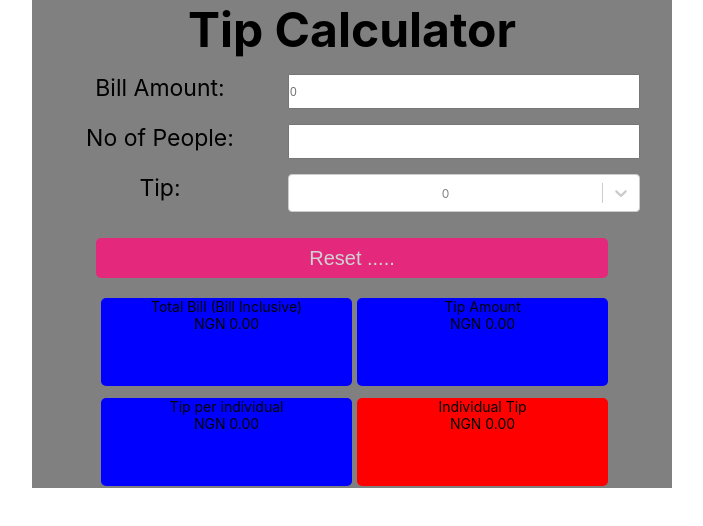
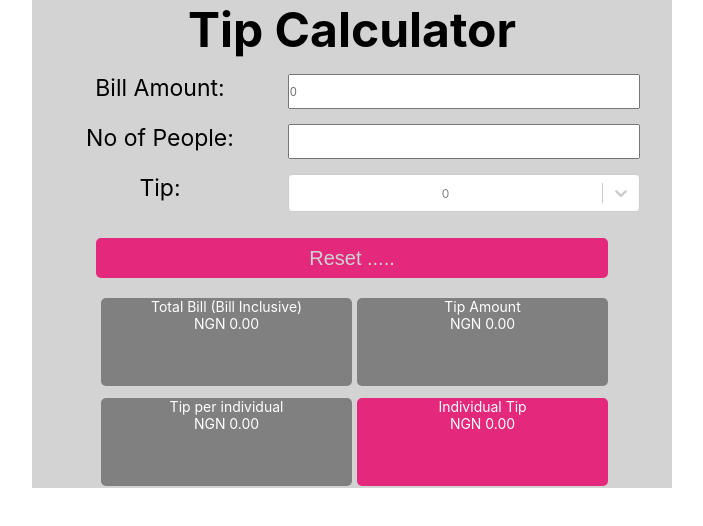
Before and after one commit to rico4pepe/rico4pepe.github.io, a React (Create React App) app: page / in a window 1280 px wide. Shown: the top 526 px of the page, without its empty margins (288-991 px from the left). Built offline with nearby package versions, Linux system fonts and the light colour scheme.

Commit message:
Correcting color gradients

```diff
--- a/src/App.css
+++ b/src/App.css
@@ -1,20 +1,20 @@
 .app{
   display: grid;
   place-items: center;
-  background-color: gray;
+  background-color: lightgray;
 
 }
 
 .container{
   width: 100%;
-  diplay: flex;
+  /* display: flex; */
 
 }
 
 .center-app {
   margin-right: 25%;
   margin-left: 25%;
-  background-color: gray;
+  background-color: lightgray;
   text-align: center;
 }
 
@@ -64,14 +64,15 @@ label{
   justify-content: space-between;
   border-radius: 5px;
   font-size: 14px;
+  color:white;
 }
 
 .blue_color{
-  background-color: blue;
+  background-color: gray;
 }
 
 .red_color{
-  background-color: red;
+  background-color: #E4287C;
 }
 
 
```
Also changed, not shown: src/App.js (line endings or trailing spaces).
